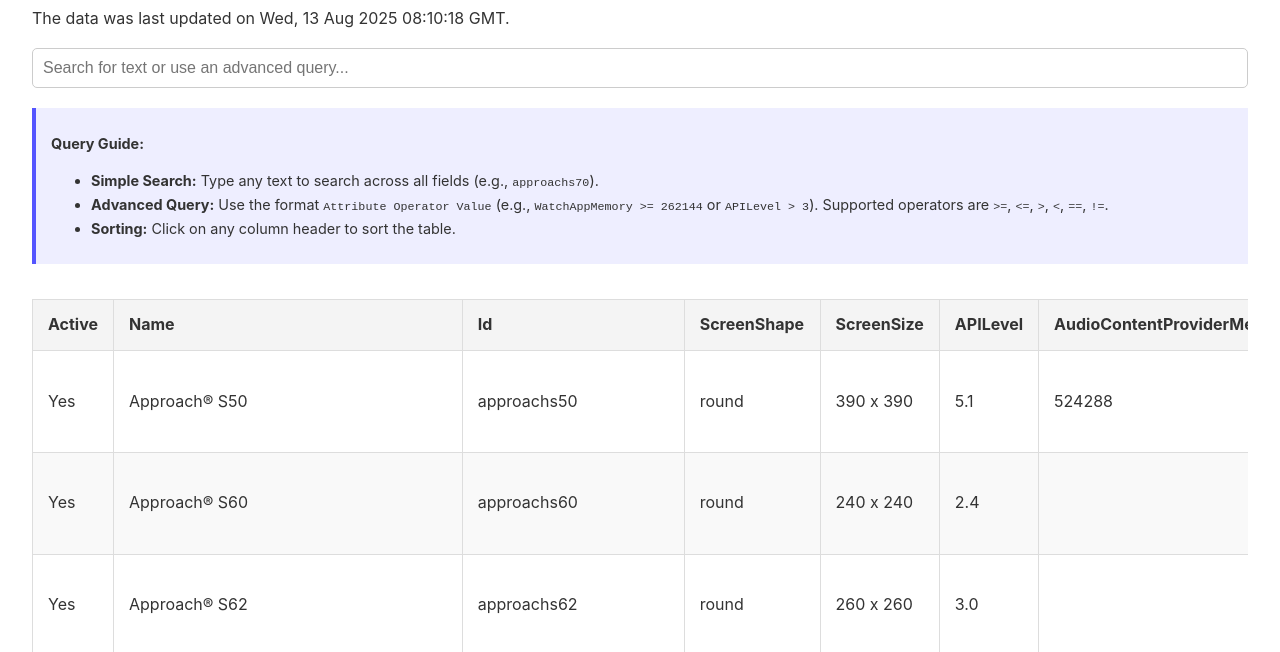
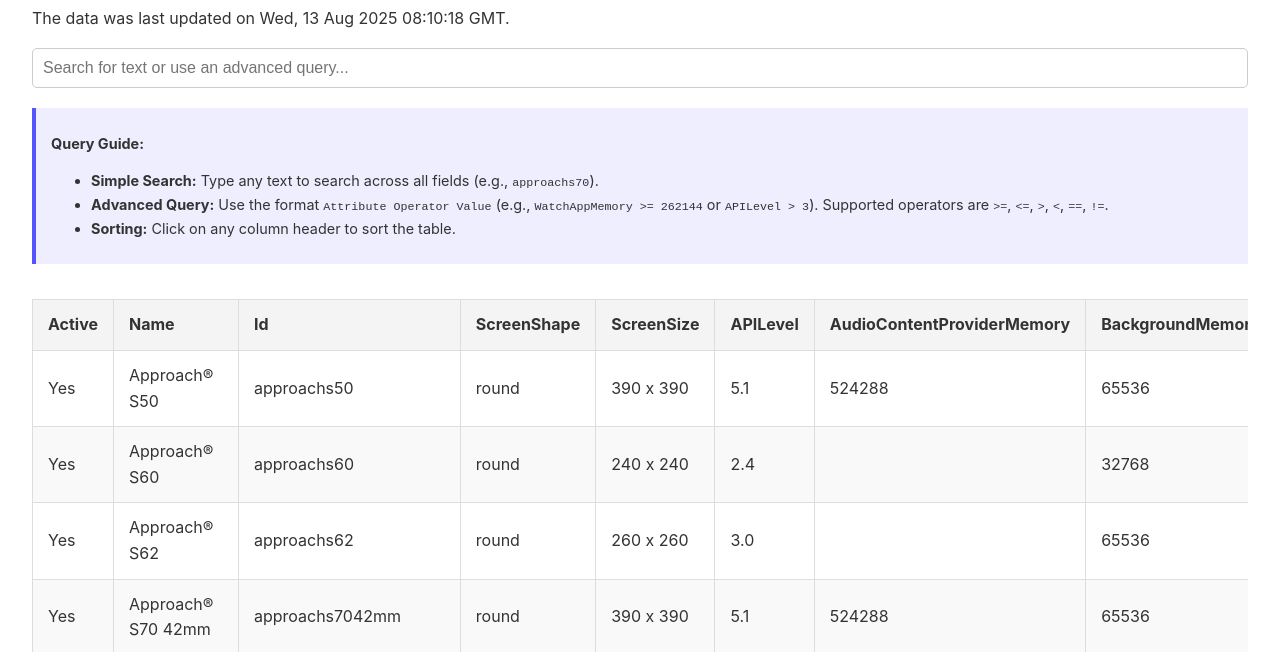
Before and after one commit to blotspot/garmin-device-specs, a plain HTML site: page index.html in a window 1280 px wide. Shown: the part 108-760 px from the top of the page. Drawn offline with Linux system fonts and the light colour scheme.

Commit message:
Update index.html

```diff
--- a/index.html
+++ b/index.html
@@ -35,7 +35,7 @@
         font-size: 0.9em;
       }
       .table-container {
-        overflow-x: auto; /* Allows horizontal scrolling on small screens */
+        overflow-x: auto;
       }
       table {
         width: 100%;
@@ -47,7 +47,6 @@
         padding: 12px 15px;
         border: 1px solid #ddd;
         text-align: left;
-        white-space: nowrap; /* Prevents text wrapping */
       }
       th {
         background-color: #f4f4f4;
@@ -284,8 +283,7 @@
                 if (col == "Touch" || col == "Active") {
                   cell.textContent = item[col] ? "Yes" : "No";
                 } else {
-                  cell.textContent = item[col] ?? "";
-                  cell.innerHTML = cell.textContent.replace(/\s?[\/,]\s?/g, "<br>");
+                  cell.textContent = item[col] ?? ""
                 }
               });
             });
```
